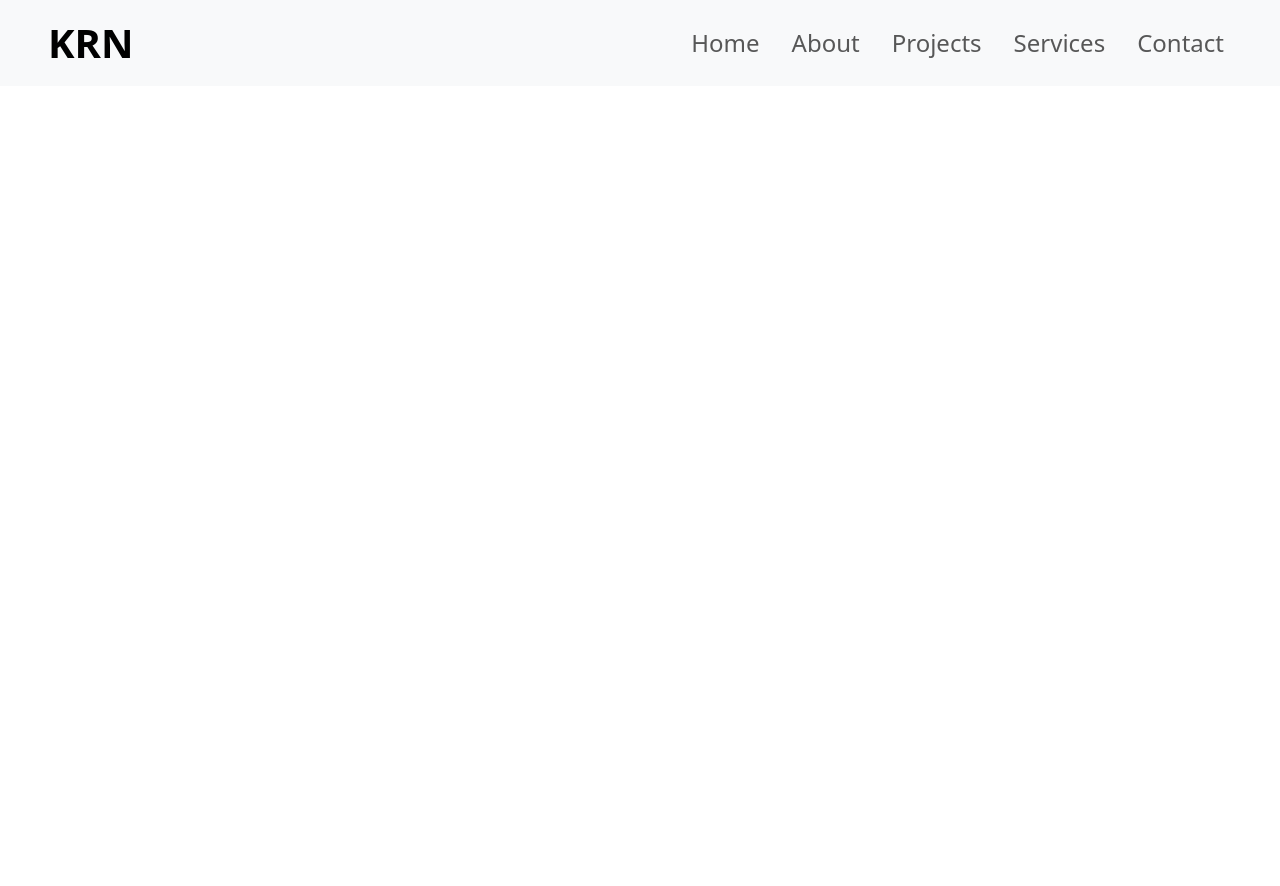
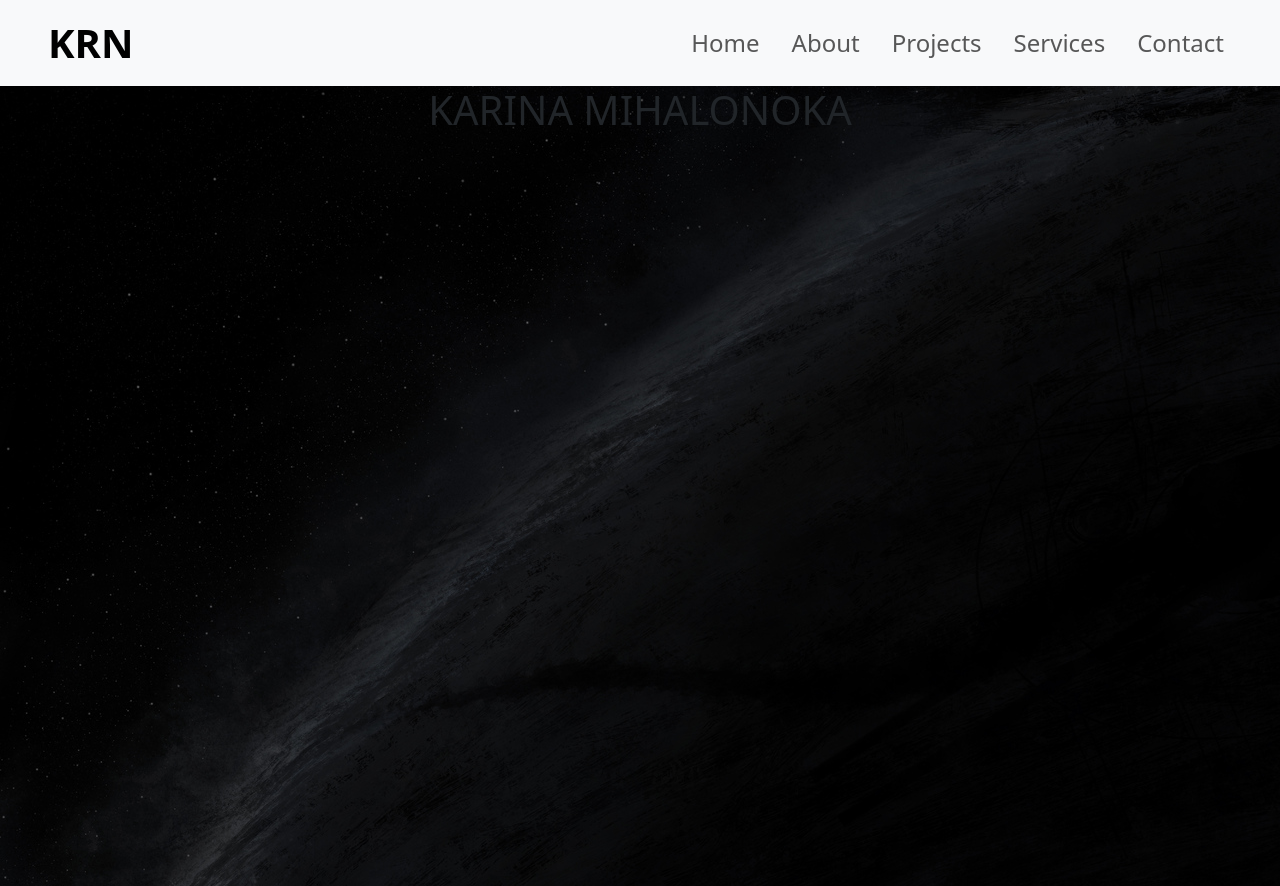
Before and after one commit to rrromanm/krn-portfolio, a React (Create React App) app: page / in a window 1280 px wide. Before the commit the page ends 800 px from the top, so only its background shows below. Built offline with nearby package versions, Linux system fonts and the light colour scheme.

Commit message:
background image

```diff
--- a/src/App.js
+++ b/src/App.js
@@ -1,11 +1,13 @@
 import logo from './logo.svg';
 import './App.css';
-import Navbar from './Components/navbar';
+import Navbar from './Components/navbar/navbar';
+import Home from './Components/home/home';
 
 function App() {
   return (
     <div className="App">
       <Navbar/>
+      <Home/>
     </div>
   );
 }
--- /dev/null
+++ b/src/Components/home/home.css
@@ -0,0 +1,4 @@
+.bg-image{
+    background-image: url('../../../public/assets/bg.jpg');
+    height: 100vh;
+}
--- /dev/null
+++ b/src/Components/home/home.js
@@ -0,0 +1,14 @@
+import React from 'react';
+import 'bootstrap/dist/css/bootstrap.min.css';
+import './home.css'
+
+function home() {
+  return (
+
+    <div className="bg-image">
+        <h1>KARINA MIHALONOKA</h1>
+    </div>
+  );
+}
+
+export default home;
```
Also changed, not shown: public/assets/bg.jpg (added), src/Components/navbar/navbar.css (added), src/Components/navbar/navbar.js (renamed from src/Components/navbar.js).
